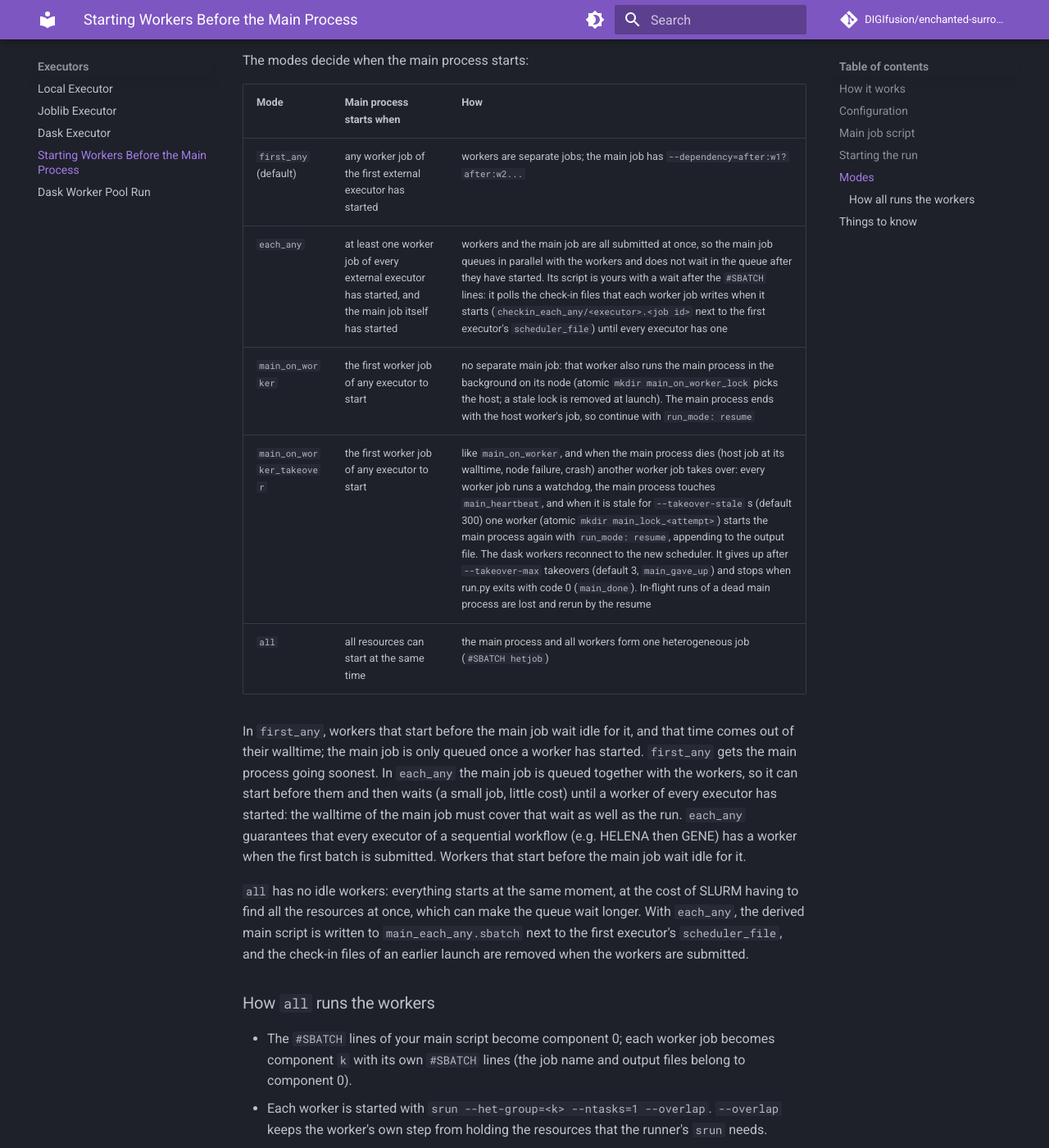
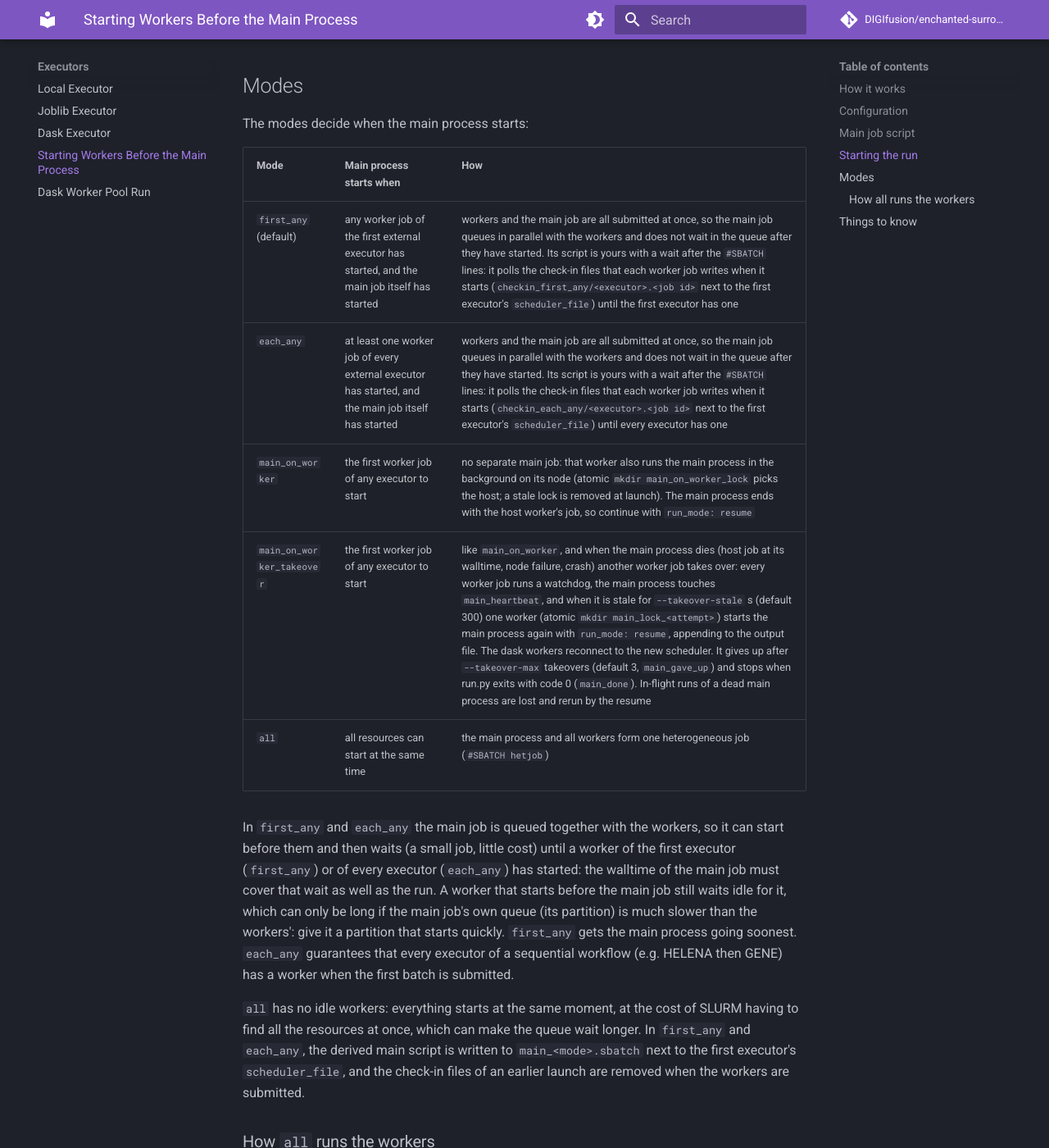
Before and after one commit to DIGIfusion/enchanted-surrogates, an MkDocs documentation site: the page built from docs/queue_efficient_runs.md, in a window 1280 px wide and 1400 px high, scrolled down 2326 px. Shown: the whole window at 82% size. Built offline with MkDocs 1.6.1 and Material for MkDocs 9.7.7, drawn with Linux system fonts in a browser that asks for light colours; comment, search, counter and statistics services are not loaded; some of the changed text lies outside the part shown.

Commit message:
dask_worker_pool_run first_any: queue the main job with the workers too
Same change as for each_any: the main job was submitted with --dependency=after:<workers>, so it
only entered the queue once a worker had started, and the workers idled until it got through.
Now it is submitted at once with the workers (no dependency) and its script waits for a worker
of the first executor to check in (each_any: of every executor). One wait helper for both
modes (build_waiting_main_script, check-in directory checkin_<mode>); docs and tests updated.

Co-Authored-By: Claude Sonnet 5.5 <noreply@anthropic.com>

````diff
--- a/docs/queue_efficient_runs.md
+++ b/docs/queue_efficient_runs.md
@@ -79,7 +79,7 @@ source /path/to/.venv/bin/activate
 python /path/to/enchanted-surrogates/src/run.py -cf /path/to/config.yaml
 ```
 
-Its walltime only has to cover the run itself, not the queue wait for the workers. In mode `all` its `#SBATCH` lines become the first component of the heterogeneous job.
+In `first_any` and `each_any` the main job is queued together with the workers and waits (in its own job, after its `#SBATCH` lines) until the workers it needs have started, so its walltime must cover that wait as well as the run; in `main_on_worker*` modes there is no separate main job. In mode `all` its `#SBATCH` lines become the first component of the heterogeneous job, which ends when the main process ends.
 
 ## Starting the run
 
@@ -99,24 +99,24 @@ The modes decide when the main process starts:
 
 | Mode | Main process starts when | How |
 |---|---|---|
-| `first_any` (default) | any worker job of the first external executor has started | workers are separate jobs; the main job has `--dependency=after:w1?after:w2...` |
+| `first_any` (default) | any worker job of the first external executor has started, and the main job itself has started | workers and the main job are all submitted at once, so the main job queues in parallel with the workers and does not wait in the queue after they have started. Its script is yours with a wait after the `#SBATCH` lines: it polls the check-in files that each worker job writes when it starts (`checkin_first_any/<executor>.<job id>` next to the first executor's `scheduler_file`) until the first executor has one |
 | `each_any` | at least one worker job of every external executor has started, and the main job itself has started | workers and the main job are all submitted at once, so the main job queues in parallel with the workers and does not wait in the queue after they have started. Its script is yours with a wait after the `#SBATCH` lines: it polls the check-in files that each worker job writes when it starts (`checkin_each_any/<executor>.<job id>` next to the first executor's `scheduler_file`) until every executor has one |
 | `main_on_worker` | the first worker job of any executor to start | no separate main job: that worker also runs the main process in the background on its node (atomic `mkdir main_on_worker_lock` picks the host; a stale lock is removed at launch). The main process ends with the host worker's job, so continue with `run_mode: resume` |
 | `main_on_worker_takeover` | the first worker job of any executor to start | like `main_on_worker`, and when the main process dies (host job at its walltime, node failure, crash) another worker job takes over: every worker job runs a watchdog, the main process touches `main_heartbeat`, and when it is stale for `--takeover-stale` s (default 300) one worker (atomic `mkdir main_lock_<attempt>`) starts the main process again with `run_mode: resume`, appending to the output file. The dask workers reconnect to the new scheduler. It gives up after `--takeover-max` takeovers (default 3, `main_gave_up`) and stops when run.py exits with code 0 (`main_done`). In-flight runs of a dead main process are lost and rerun by the resume |
 | `all` | all resources can start at the same time | the main process and all workers form one heterogeneous job (`#SBATCH hetjob`) |
 
-In `first_any`, workers that start before the main job wait idle for it, and that time
-comes out of their walltime; the main job is only queued once a worker has started.
-`first_any` gets the main process going soonest. In `each_any` the main job is queued
-together with the workers, so it can start before them and then waits (a small job, little
-cost) until a worker of every executor has started: the walltime of the main job must cover
-that wait as well as the run. `each_any` guarantees that every executor of a sequential
-workflow (e.g. HELENA then GENE) has a worker when the first batch is submitted. Workers that
-start before the main job wait idle for it.
+In `first_any` and `each_any` the main job is queued together with the workers, so it
+can start before them and then waits (a small job, little cost) until a worker of the first
+executor (`first_any`) or of every executor (`each_any`) has started: the walltime of the main
+job must cover that wait as well as the run. A worker that starts before the main job still
+waits idle for it, which can only be long if the main job's own queue (its partition) is much
+slower than the workers': give it a partition that starts quickly. `first_any` gets the main
+process going soonest. `each_any` guarantees that every executor of a sequential workflow
+(e.g. HELENA then GENE) has a worker when the first batch is submitted.
 
 `all` has no idle workers: everything starts at the same moment, at the cost of
 SLURM having to find all the resources at once, which can make the queue wait
-longer. With `each_any`, the derived main script is written to `main_each_any.sbatch` next to
+longer. In `first_any` and `each_any`, the derived main script is written to `main_<mode>.sbatch` next to
 the first executor's `scheduler_file`, and the check-in files of an earlier launch are removed
 when the workers are submitted.
 
@@ -147,8 +147,8 @@ workers) must be allowed by your site; on LUMI `small`/`debug` with
 ## Things to know
 
 - **Worker walltime** starts when the worker job starts, not when the main
-  process connects. In `first_any`, give the workers enough walltime to cover the
-  main job's own queue wait.
+  process connects. In `first_any` and `each_any`, a worker that starts before the main
+  job waits idle for it, and that time comes out of its walltime.
 - **Stale scheduler files** are removed by `dask_worker_pool_run` before
   submitting, so workers do not connect to the scheduler of an old run.
 - **Waiting workers** use a 30-day `--death-timeout`, so they do not give up
````
Also changed, not shown: 2 other files.
